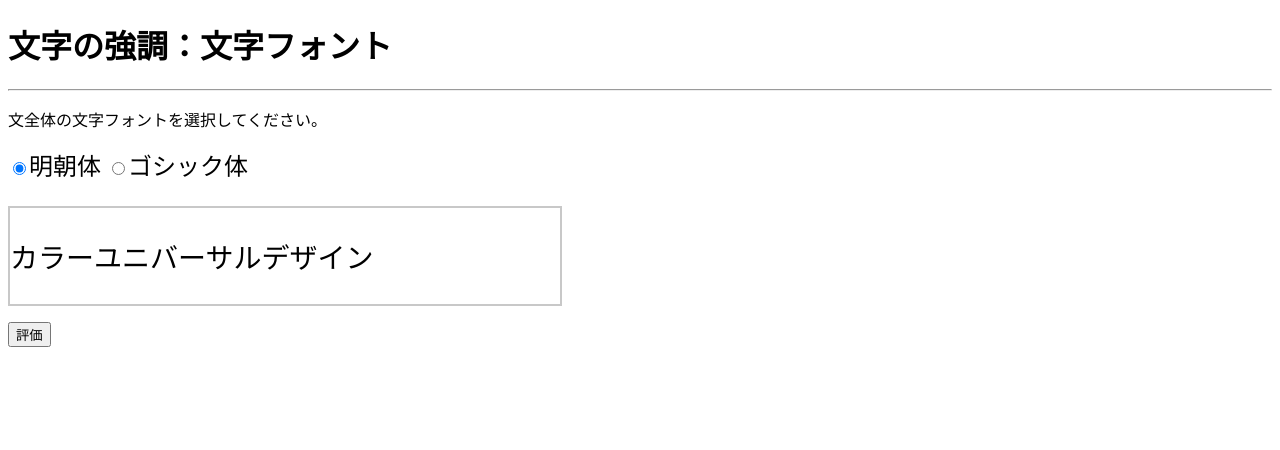
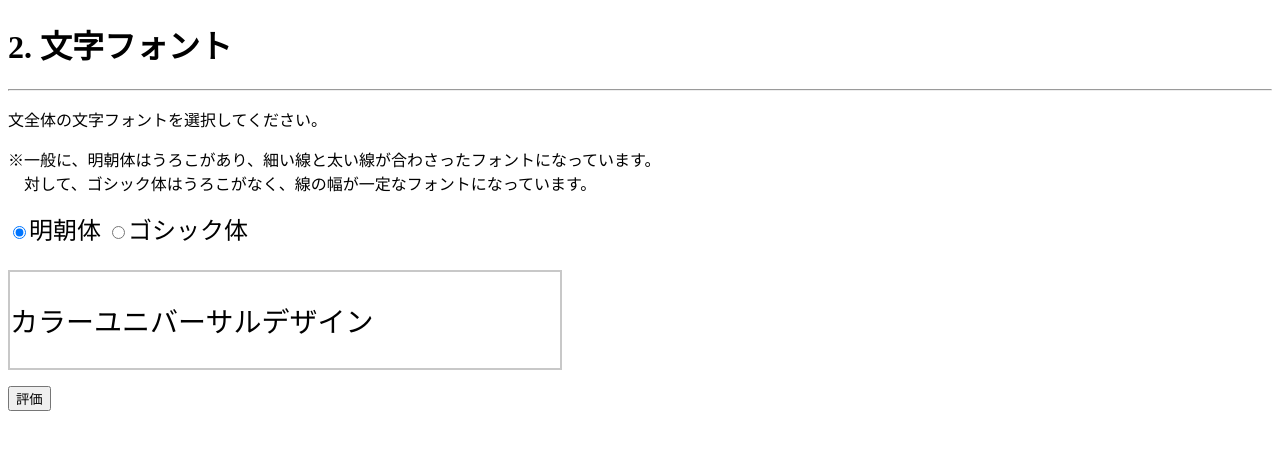
Before and after one commit to shusuke0116/CUDtool, a Node server app: page /question/2/1 in a window 1280 px wide. Shown: the top 450 px of the page. Run offline with Node 20, Linux system fonts and the light colour scheme; data comes from the database, SQL or seed files in the repository; both versions use the stored data as it was after the commit; some libraries are stand-ins or nearby versions.

Commit message:
文言の修正と選択肢の追加

```diff
--- a/crud/ins-tc.js
+++ b/crud/ins-tc.js
@@ -6,6 +6,7 @@ let sql =
   + `(1,1,0),`
   + `(1,2,1),`
   + `(1,3,0),`
+  + `(1,4,1),`
   + `(1,5,0),`
   + `(1,6,1)`
   + `;`;
--- a/crud/ins-text.js
+++ b/crud/ins-text.js
@@ -12,7 +12,7 @@ let sql =
   ,"一部の線が細くなっているフォントは、色面積が小さくなり色による判別がつきづらくなるため、文字の強調には適しません。"
   ,"文字の強調を目的とする場合は、線の一部が細く色面積が小さくるフォントは避けましょう。" ),
   ("装飾","強調を色以外で伝える方法を試してみましょう。"
-  ,"装飾をつけることで、色以外で文字を強調していることを認識できるため，色覚によらず伝わりやすくなります。"
+  ,"装飾をつけることで、色以外で文字を強調していることを認識できるため、色覚によらず伝わりやすくなります。"
   ,"色以外での強調をすべて行いましょう。"
   ,"")
   ;`;
--- a/views/layout_1a.ejs
+++ b/views/layout_1a.ejs
@@ -34,7 +34,7 @@ span#phrase {
 }
 </style>
 <body>
-  <h1>文字の強調：<%= textdata[0].item %></h1>
+  <h1>1. <%= textdata[0].item %></h1>
   <hr>
 
   <form action="/question/1/answer" method="post">
--- a/views/layout_1b.ejs
+++ b/views/layout_1b.ejs
@@ -34,13 +34,15 @@ span#phrase {
 }
 </style>
 <body>
-  <h1>文字の強調：<%= textdata[0].item %></h1>
+  <h1>2. <%= textdata[0].item %></h1>
   <hr>
 
   <form action="/question/2/answer" method="post">
   <div id="que">
     <div>
       <p><%= textdata[0].que %></p>
+      <p>※一般に、明朝体はうろこがあり、細い線と太い線が合わさったフォントになっています。<br>
+          　対して、ゴシック体はうろこがなく、線の幅が一定なフォントになっています。</p>
     </div>
     <div id="cho">
       <% let c;
@@ -74,9 +76,6 @@ span#phrase {
         <% } %>
       </div>
       <div>
-        <p>※一般に、ゴシック体は幅が一定なフォントであり、明朝体は細い線と太い線が合わさったフォントになっています。</p>
-      </div>
-      <div>
         <% if(gb == 0) { %>
           <p><%= textdata[0].bad %></p>
           <p>ポイント：<%= textdata[0].adv %></p>
--- a/views/layout_1c.ejs
+++ b/views/layout_1c.ejs
@@ -37,7 +37,7 @@ font-weight:<%= bo %>
 #sen{
   border: 2px solid;
   border-color:#c8c8c8;
-  font-family:"san-serif";
+  font-family:sans-serif;
   font-size: 1.75rem;
   width: 450px;
 }
@@ -53,7 +53,7 @@ font-weight:<%= bo %>
 
 </style>
 <body>
-  <h1>文字の強調：<%= textdata[0].item %></h1>
+  <h1>3. <%= textdata[0].item %></h1>
   <hr>
 
   <form action="/question/3/answer" method="post">
```
Also changed, not shown: test.db.
